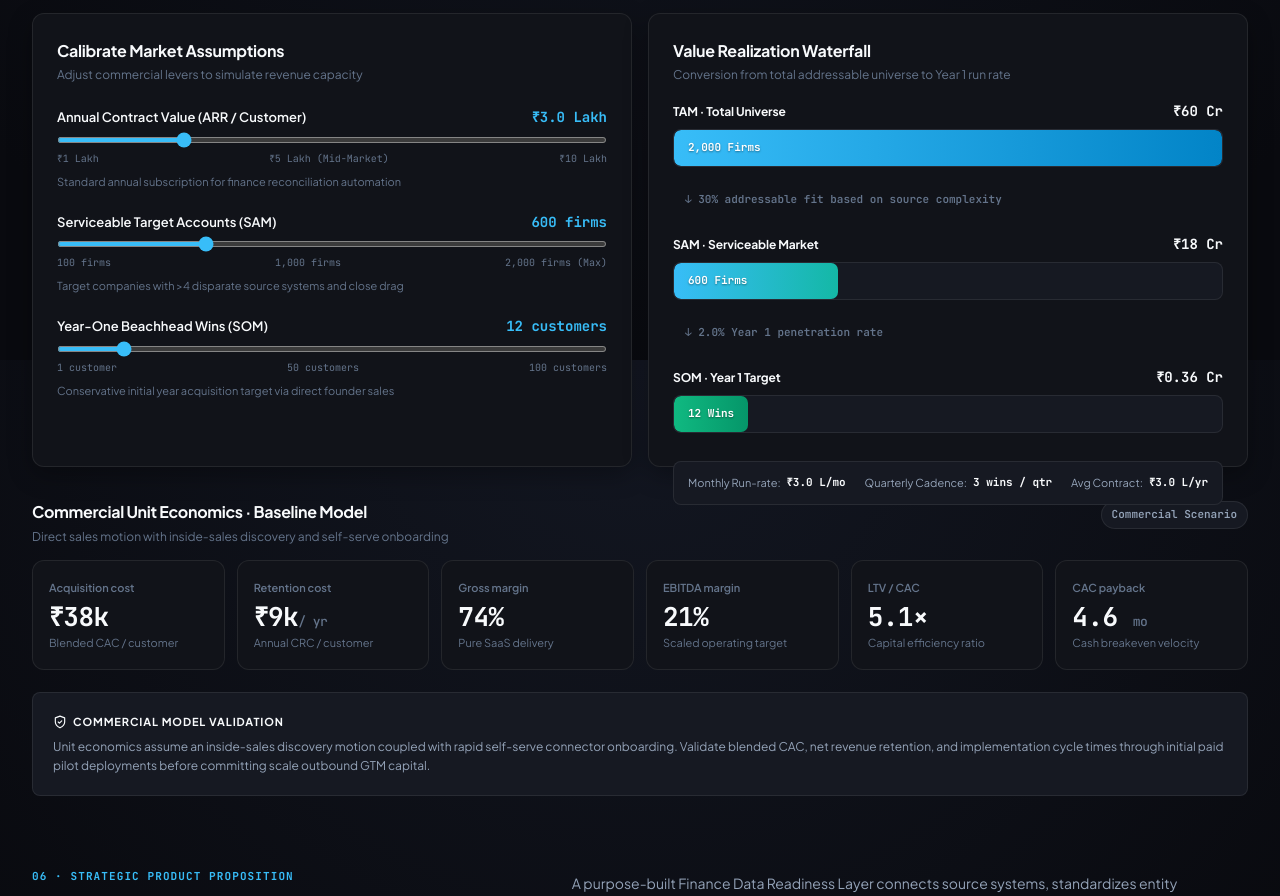
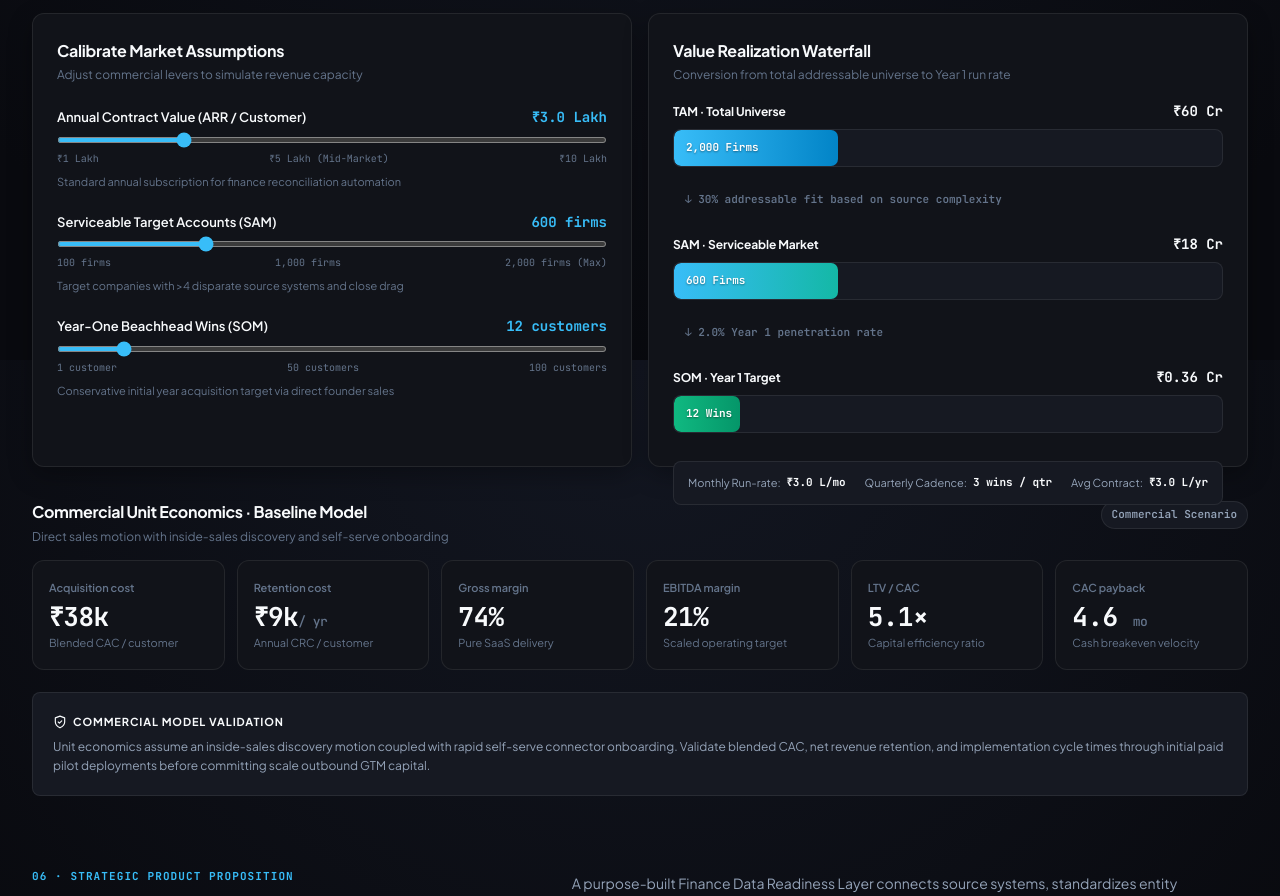
Before and after one commit to varunpatil5050/fpna-validation-dashboard, a React (Vite) app: page / in a window 1280 px wide. Shown: the part 4440-5336 px from the top of the page. Built offline with nearby package versions, Linux system fonts and the light colour scheme.

Commit message:
Bind Waterfall TAM bar to dynamic tamScalePct and remove min-width constraint

```diff
--- a/src/app.tsx
+++ b/src/app.tsx
@@ -1038,8 +1038,8 @@ function OpportunityModel() {
                 <span className="stage-val">₹{tamCr} Cr</span>
               </div>
               <div className="waterfall-bar-outer">
-                <div className="waterfall-bar-inner tam-gradient" style={{ width: "100%" }}>
-                  <span className="bar-inner-text">2,000 Firms</span>
+                <div className="waterfall-bar-inner tam-gradient" style={{ width: `${tamScalePct}%` }}>
+                  <span className="bar-inner-text">{arrPerCustomer >= 2.5 ? "2,000 Firms" : "2k"}</span>
                 </div>
               </div>
             </div>
--- a/src/styles.css
+++ b/src/styles.css
@@ -1726,9 +1726,9 @@ button, select, input { font: inherit; }
   border-radius: 7px;
   display: flex;
   align-items: center;
-  padding: 0 14px;
-  transition: width 0.35s cubic-bezier(0.4, 0, 0.2, 1);
-  min-width: fit-content;
+  padding: 0 12px;
+  transition: width 0.15s ease-out;
+  overflow: hidden;
 }
 .tam-gradient {
   background: linear-gradient(90deg, var(--accent) 0%, #0284c7 100%);
```
